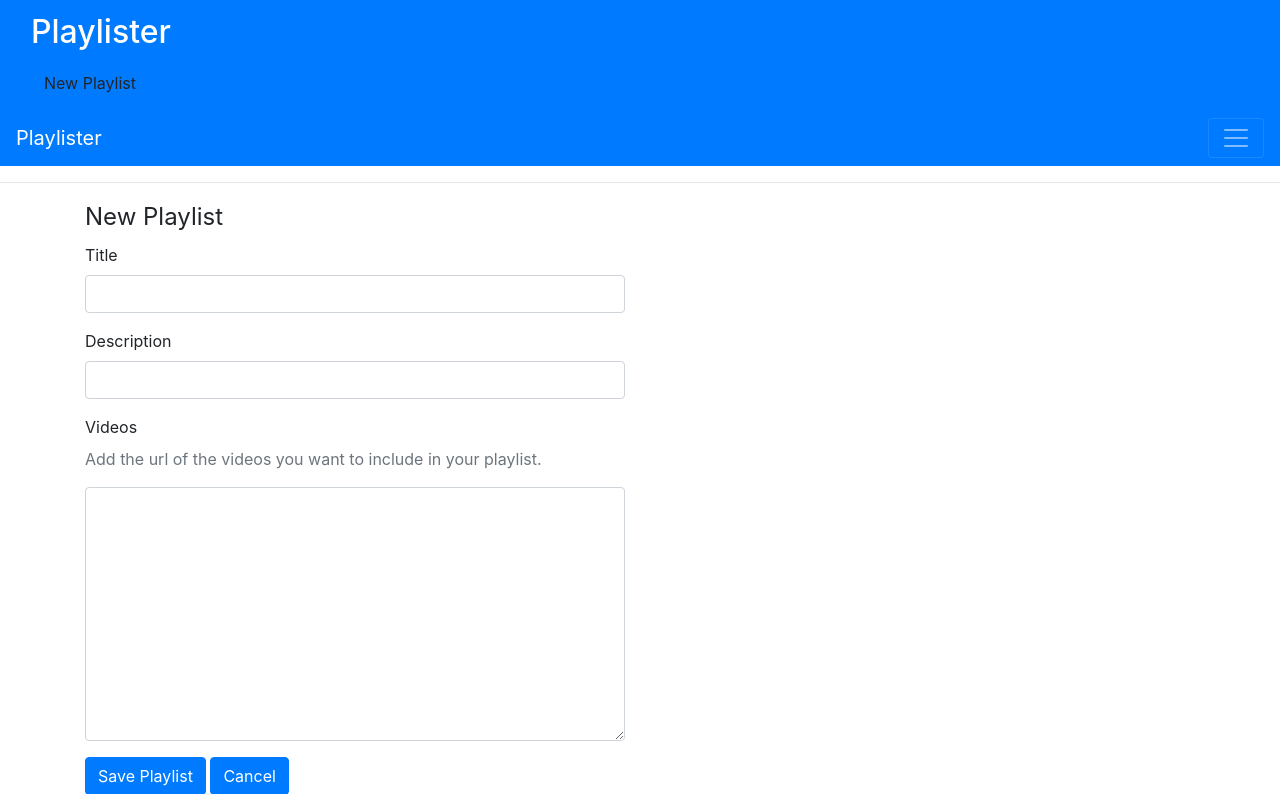
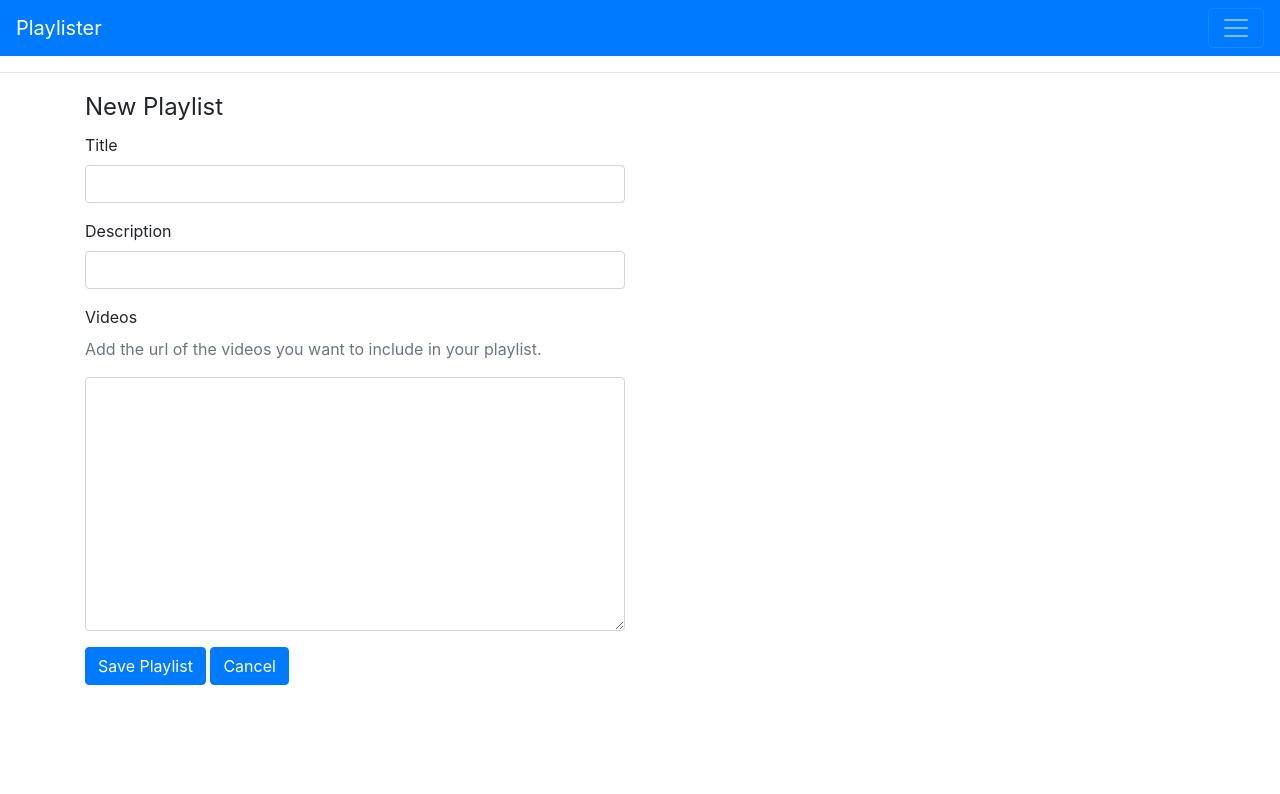
Before and after one commit to prathmesh-jagtap/Flask-Playlister-App, a Flask app: page /playlists/new in a window 1280 px wide. Shown: the top 794 px of the page. After the commit the page ends 685 px from the top, so only its background shows below. Run offline with Flask 2, Linux system fonts and the light colour scheme; some libraries are stand-ins or nearby versions.

Commit message:
app updates

```diff
--- a/templates/partials/navbar.html
+++ b/templates/partials/navbar.html
@@ -1,18 +1,18 @@
 <!--templates/partials/navbar.html-->
-<nav class="navbar navbar-dark bg-primary">
-    <nav class="nabar navbar-default">
-        <div class='container-fluid'>
-            <div class='navbar-header'>
-                <a class='navbar-brand' href='/'>
-                    <h2>Playlister</h2>
-                </a>
-            </div>
-            <div class='pull-right'>
-                <strong><a href='/playlists/new' class='btn btn-default navbar-btn'>New Playlist</a></strong>
-            </div>
-        </div>
-    </nav>
-</nav>
+<!--<nav class="navbar navbar-dark bg-primary">-->
+<!--    <nav class="nabar navbar-default">-->
+<!--        <div class='container-fluid'>-->
+<!--            <div class='navbar-header'>-->
+<!--                <a class='navbar-brand' href='/'>-->
+<!--                    <h2>Playlister</h2>-->
+<!--                </a>-->
+<!--            </div>-->
+<!--            <div class='pull-right'>-->
+<!--                <strong><a href='/playlists/new' class='btn btn-default navbar-btn'>New Playlist</a></strong>-->
+<!--            </div>-->
+<!--        </div>-->
+<!--    </nav>-->
+<!--</nav>-->
 
 <nav class="navbar navbar-dark bg-primary">
   <a class="navbar-brand" href="/">Playlister</a>
```
